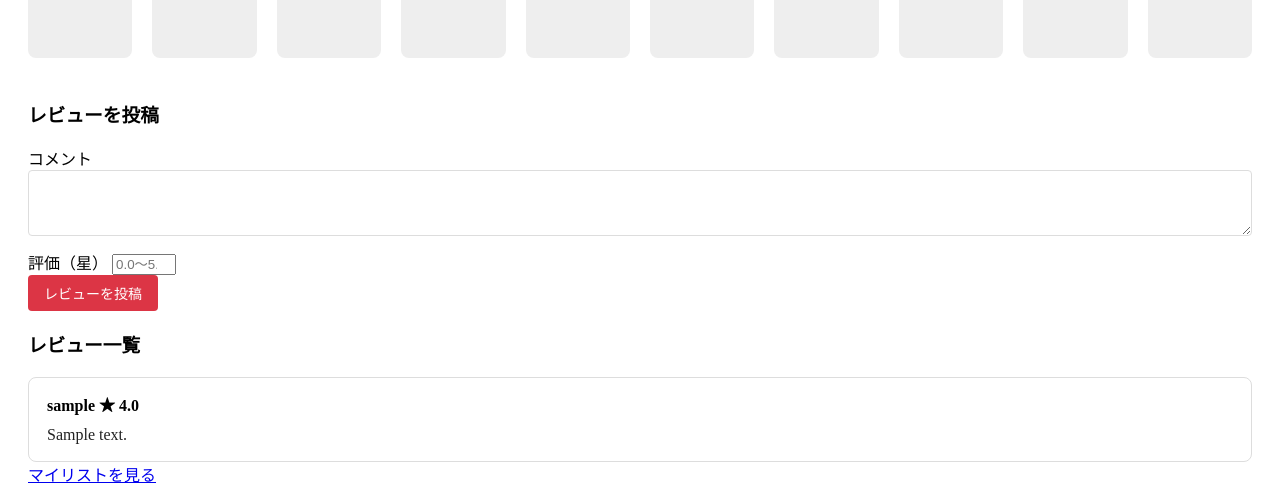
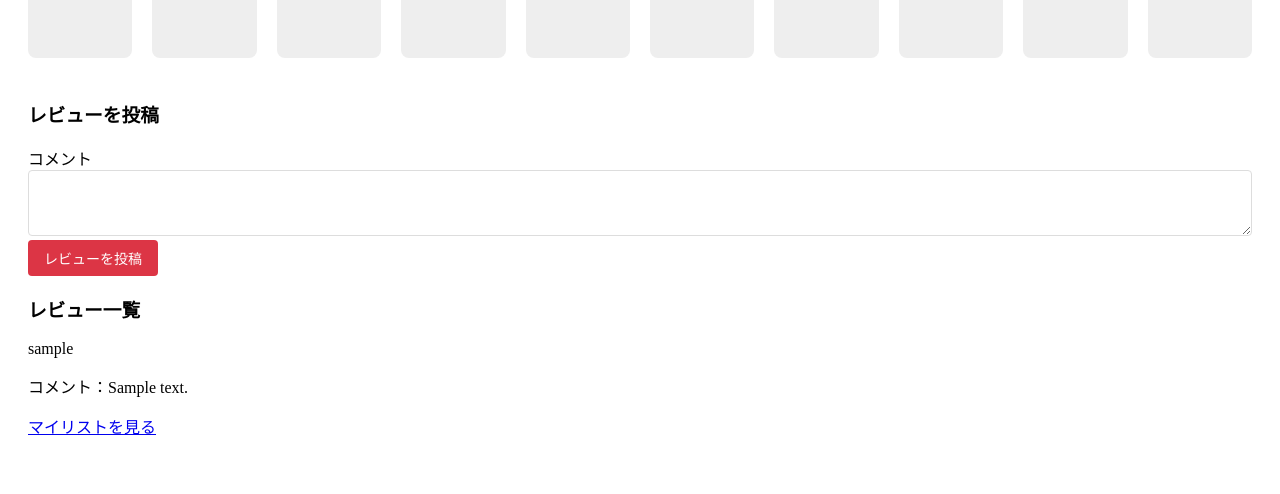
Before and after one commit to htykruffy/movie-app, a Flask app: page /movie/1 in a window 1280 px wide. Shown: the part 754-1248 px from the top of the page. After the commit the page ends 1189 px from the top, so only its background shows below. Run offline with Flask 3, Linux system fonts and the light colour scheme; the visitor is signed in with stand-in values (Sample User, id 1); a database or web service that is not in the repository returns one stand-in record (values such as "Sample title"); data that the repository does not hold is empty; some libraries are stand-ins or nearby versions.

Commit message:
変更済み

```diff
--- a/app.py
+++ b/app.py
@@ -150,7 +150,7 @@ def movie_detail(movie_id):
             saved_movie = cur.fetchone()
 
             cur.execute('''
-                SELECT r.comment, u.name as username, r.rating
+                SELECT r.comment, u.name as username
                 FROM reviews r
                 JOIN users u ON r.user_id = u.id
                 WHERE r.movie_id = %s
@@ -166,12 +166,11 @@ def add_review(movie_id):
         return redirect(url_for('login'))
 
     comment = request.form.get('comment')
-    rating = request.form.get('rating')
 
     with get_db() as db:
         with db.cursor() as cur:
-            cur.execute('INSERT INTO reviews (movie_id, user_id, comment, rating) VALUES (%s, %s, %s, %s)',
-                        (movie_id, session['user_id'], comment, rating))
+            cur.execute('INSERT INTO reviews (movie_id, user_id, comment) VALUES (%s, %s, %s)',
+                        (movie_id, session['user_id'], comment))
             db.commit()
 
     return redirect(url_for('movie_detail', movie_id=movie_id))
--- a/templates/detail.html
+++ b/templates/detail.html
@@ -78,10 +78,6 @@
                     <label for="comment">コメント</label>
                     <textarea name="comment" id="comment" rows="3" required></textarea>
                 </div>
-                <div style="margin-top: 10px;">
-                    <label for="rating">評価（星）</label>
-                    <input type="number" name="rating" id="rating" min="0" max="5" step="0.1" placeholder="0.0〜5.0" required>
-                </div>
                 <button type="submit">レビューを投稿</button>
             </form>
         </div>
@@ -89,16 +85,13 @@
         <div>
             <h3>レビュー一覧</h3>
             {% if reviews %}
-            <div class="review-list">
+            <div>
                 {% for review in reviews %}
-                <div class="review-item">
-                    <div class="review-username">
-                        {{ review.username }}
-                        {% if review.rating is not none %}
-                            <span class="review-rating">★ {{ '%.1f'|format(review.rating) }}</span>
-                        {% endif %}
+                <div>
+                    <div>
+                        <span>{{ review.username }}</span>
+                        <p>コメント：{{ review.comment }}</p>
                     </div>
-                    <div class="review-comment">{{ review.comment }}</div>
                 </div>
                 {% endfor %}
             </div>
```
